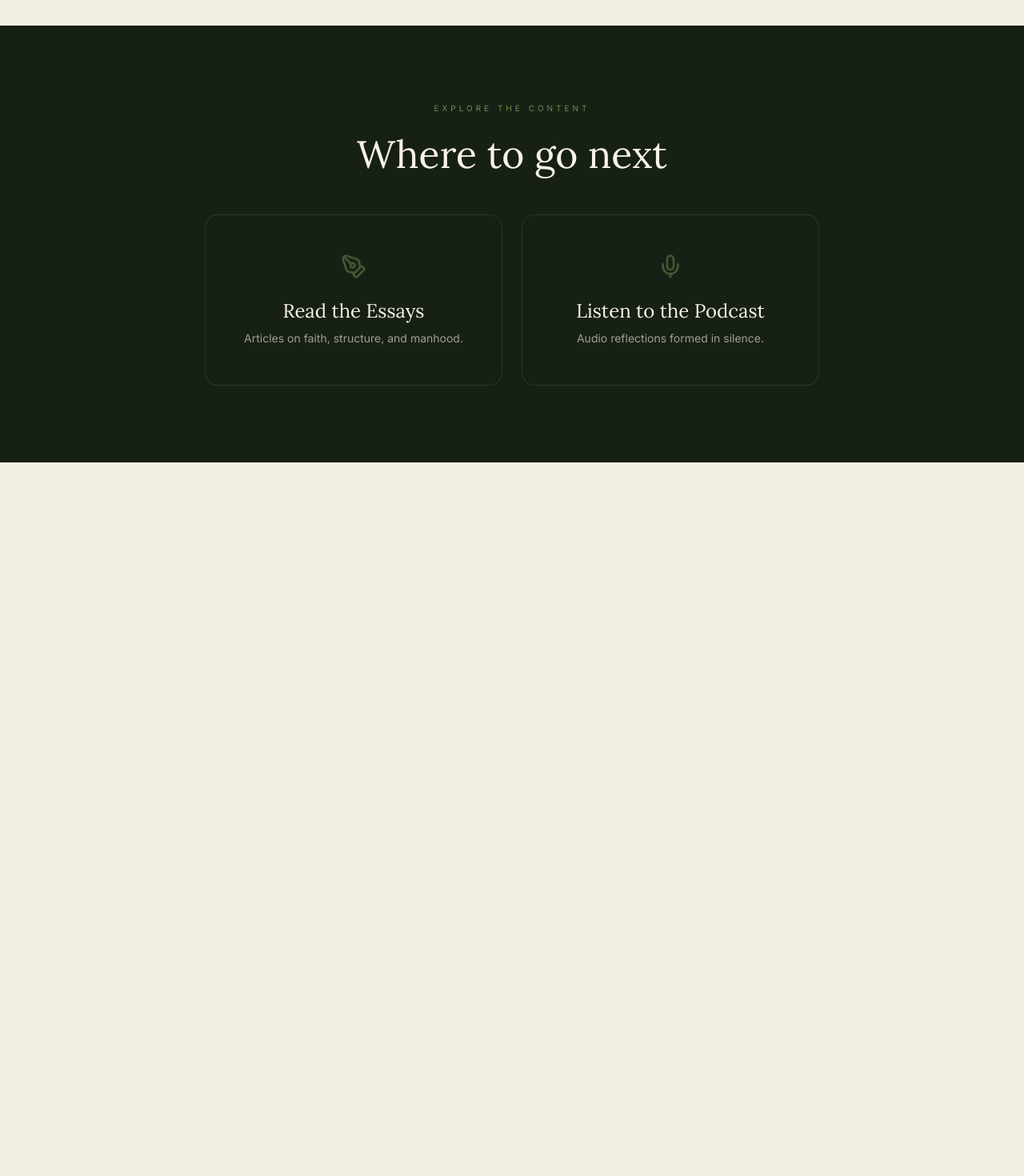
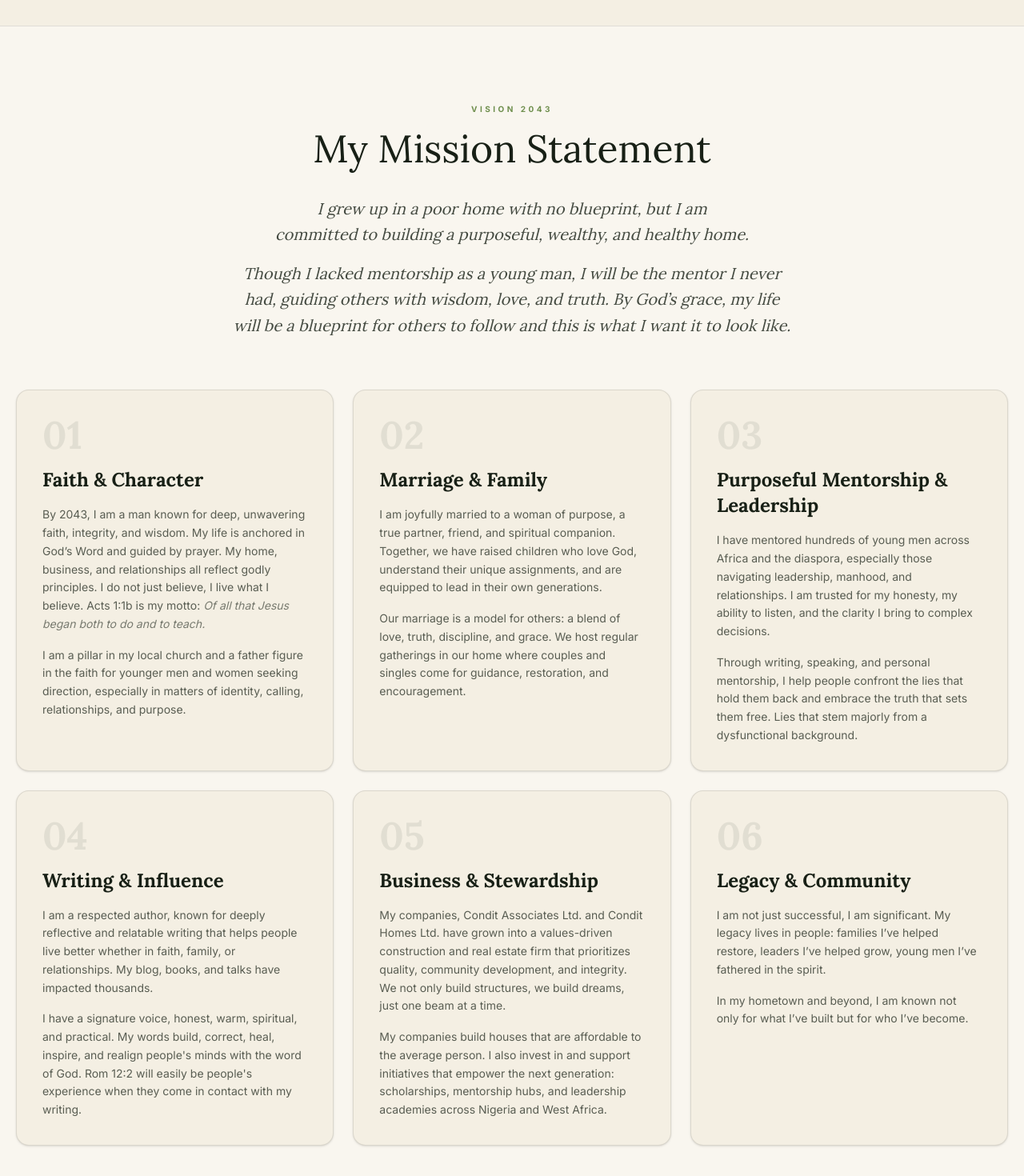
Before and after one commit to conditassociatesltd-gif/purposeful-builder, a Next.js app in the folder purposeful-builder/: page /about in a window 1280 px wide. Shown: the part 2300-3770 px from the top of the page at 80% size. Before the commit the page ends 2878 px from the top, so only its background shows below. Built offline with nearby package versions, Linux system fonts and the light colour scheme.

Commit message:
Add Vision 2043 section to About page

```diff
--- a/purposeful-builder/app/about/page.tsx
+++ b/purposeful-builder/app/about/page.tsx
@@ -2,6 +2,7 @@ import Link from "next/link";
 import Image from "next/image";
 import ThemeToggle from "@/components/ThemeToggle";
 import { ArrowRight, PenTool, Mic } from "lucide-react";
+import FadeIn from "@/components/FadeIn";
 
 export const metadata = {
   title: "About",
@@ -149,6 +150,117 @@ export default function AboutPage() {
         </div>
       </section>
 
+      {/* VISION 2043 SECTION */}
+      <section className="py-24 bg-white/40 dark:bg-black/20 border-y border-black/10 dark:border-white/10">
+        <div className="max-w-7xl mx-auto px-5">
+          <FadeIn direction="up">
+            <div className="max-w-3xl mx-auto text-center mb-16">
+              <p className="text-[10px] tracking-[0.35em] uppercase mb-4 font-bold" style={{ color: "var(--rust)" }}>
+                Vision 2043
+              </p>
+              <h2 className="font-serif text-4xl md:text-5xl leading-[1.1] mb-8">
+                My Mission Statement
+              </h2>
+              <div className="text-lg md:text-xl leading-relaxed opacity-80 font-serif italic text-balance space-y-4">
+                <p>
+                  I grew up in a poor home with no blueprint, but I am committed to building a purposeful, wealthy, and healthy home.
+                </p>
+                <p>
+                  Though I lacked mentorship as a young man, I will be the mentor I never had, guiding others with wisdom, love, and truth.
+                  By God’s grace, my life will be a blueprint for others to follow and this is what I want it to look like.
+                </p>
+              </div>
+            </div>
+          </FadeIn>
+
+          <div className="grid md:grid-cols-2 lg:grid-cols-3 gap-6">
+            {/* Card 1 */}
+            <FadeIn delay={0.1} direction="up" fullWidth>
+              <div className="h-full bg-[var(--parchment)] border border-black/10 dark:border-white/10 p-8 rounded-2xl group hover:-translate-y-1 transition-transform duration-300 shadow-sm hover:shadow-md">
+                <span className="font-serif text-5xl font-bold opacity-[0.08] mb-4 block group-hover:opacity-20 group-hover:text-[var(--rust)] transition-all">01</span>
+                <h3 className="font-serif text-2xl font-bold mb-4">Faith & Character</h3>
+                <p className="text-sm opacity-70 leading-relaxed mb-4">
+                  By 2043, I am a man known for deep, unwavering faith, integrity, and wisdom. My life is anchored in God’s Word and guided by prayer. My home, business, and relationships all reflect godly principles. I do not just believe, I live what I believe. Acts 1:1b is my motto: <span className="italic opacity-80">Of all that Jesus began both to do and to teach.</span>
+                </p>
+                <p className="text-sm opacity-70 leading-relaxed">
+                  I am a pillar in my local church and a father figure in the faith for younger men and women seeking direction, especially in matters of identity, calling, relationships, and purpose.
+                </p>
+              </div>
+            </FadeIn>
+
+            {/* Card 2 */}
+            <FadeIn delay={0.2} direction="up" fullWidth>
+              <div className="h-full bg-[var(--parchment)] border border-black/10 dark:border-white/10 p-8 rounded-2xl group hover:-translate-y-1 transition-transform duration-300 shadow-sm hover:shadow-md">
+                <span className="font-serif text-5xl font-bold opacity-[0.08] mb-4 block group-hover:opacity-20 group-hover:text-[var(--rust)] transition-all">02</span>
+                <h3 className="font-serif text-2xl font-bold mb-4">Marriage & Family</h3>
+                <p className="text-sm opacity-70 leading-relaxed mb-4">
+                  I am joyfully married to a woman of purpose, a true partner, friend, and spiritual companion. Together, we have raised children who love God, understand their unique assignments, and are equipped to lead in their own generations.
+                </p>
+                <p className="text-sm opacity-70 leading-relaxed">
+                  Our marriage is a model for others: a blend of love, truth, discipline, and grace. We host regular gatherings in our home where couples and singles come for guidance, restoration, and encouragement.
+                </p>
+              </div>
+            </FadeIn>
+
+            {/* Card 3 */}
+            <FadeIn delay={0.3} direction="up" fullWidth>
+              <div className="h-full bg-[var(--parchment)] border border-black/10 dark:border-white/10 p-8 rounded-2xl group hover:-translate-y-1 transition-transform duration-300 shadow-sm hover:shadow-md">
+                <span className="font-serif text-5xl font-bold opacity-[0.08] mb-4 block group-hover:opacity-20 group-hover:text-[var(--rust)] transition-all">03</span>
+                <h3 className="font-serif text-2xl font-bold mb-4">Purposeful Mentorship & Leadership</h3>
+                <p className="text-sm opacity-70 leading-relaxed mb-4">
+                  I have mentored hundreds of young men across Africa and the diaspora, especially those navigating leadership, manhood, and relationships. I am trusted for my honesty, my ability to listen, and the clarity I bring to complex decisions.
+                </p>
+                <p className="text-sm opacity-70 leading-relaxed">
+                  Through writing, speaking, and personal mentorship, I help people confront the lies that hold them back and embrace the truth that sets them free. Lies that stem majorly from a dysfunctional background.
+                </p>
+              </div>
+            </FadeIn>
+
+            {/* Card 4 */}
+            <FadeIn delay={0.4} direction="up" fullWidth>
+              <div className="h-full bg-[var(--parchment)] border border-black/10 dark:border-white/10 p-8 rounded-2xl group hover:-translate-y-1 transition-transform duration-300 shadow-sm hover:shadow-md">
+                <span className="font-serif text-5xl font-bold opacity-[0.08] mb-4 block group-hover:opacity-20 group-hover:text-[var(--rust)] transition-all">04</span>
+                <h3 className="font-serif text-2xl font-bold mb-4">Writing & Influence</h3>
+                <p className="text-sm opacity-70 leading-relaxed mb-4">
+                  I am a respected author, known for deeply reflective and relatable writing that helps people live better whether in faith, family, or relationships. My blog, books, and talks have impacted thousands.
+                </p>
+                <p className="text-sm opacity-70 leading-relaxed">
+                  I have a signature voice, honest, warm, spiritual, and practical. My words build, correct, heal, inspire, and realign people's minds with the word of God. Rom 12:2 will easily be people's experience when they come in contact with my writing.
+                </p>
+              </div>
+            </FadeIn>
+
+            {/* Card 5 */}
+            <FadeIn delay={0.5} direction="up" fullWidth>
+              <div className="h-full bg-[var(--parchment)] border border-black/10 dark:border-white/10 p-8 rounded-2xl group hover:-translate-y-1 transition-transform duration-300 shadow-sm hover:shadow-md">
+                <span className="font-serif text-5xl font-bold opacity-[0.08] mb-4 block group-hover:opacity-20 group-hover:text-[var(--rust)] transition-all">05</span>
+                <h3 className="font-serif text-2xl font-bold mb-4">Business & Stewardship</h3>
+                <p className="text-sm opacity-70 leading-relaxed mb-4">
+                  My companies, Condit Associates Ltd. and Condit Homes Ltd. have grown into a values-driven construction and real estate firm that prioritizes quality, community development, and integrity. We not only build structures, we build dreams, just one beam at a time.
+                </p>
+                <p className="text-sm opacity-70 leading-relaxed">
+                  My companies build houses that are affordable to the average person. I also invest in and support initiatives that empower the next generation: scholarships, mentorship hubs, and leadership academies across Nigeria and West Africa.
+                </p>
+              </div>
+            </FadeIn>
+
+            {/* Card 6 */}
+            <FadeIn delay={0.6} direction="up" fullWidth>
+              <div className="h-full bg-[var(--parchment)] border border-black/10 dark:border-white/10 p-8 rounded-2xl group hover:-translate-y-1 transition-transform duration-300 shadow-sm hover:shadow-md">
+                <span className="font-serif text-5xl font-bold opacity-[0.08] mb-4 block group-hover:opacity-20 group-hover:text-[var(--rust)] transition-all">06</span>
+                <h3 className="font-serif text-2xl font-bold mb-4">Legacy & Community</h3>
+                <p className="text-sm opacity-70 leading-relaxed mb-4">
+                  I am not just successful, I am significant. My legacy lives in people: families I’ve helped restore, leaders I’ve helped grow, young men I’ve fathered in the spirit.
+                </p>
+                <p className="text-sm opacity-70 leading-relaxed">
+                  In my hometown and beyond, I am known not only for what I’ve built but for who I’ve become.
+                </p>
+              </div>
+            </FadeIn>
+          </div>
+        </div>
+      </section>
+
       {/* CTA SECTION */}
       <section className="py-24" style={{ background: "var(--night)", color: "var(--cream)" }}>
         <div className="max-w-5xl mx-auto px-5 text-center">
```
